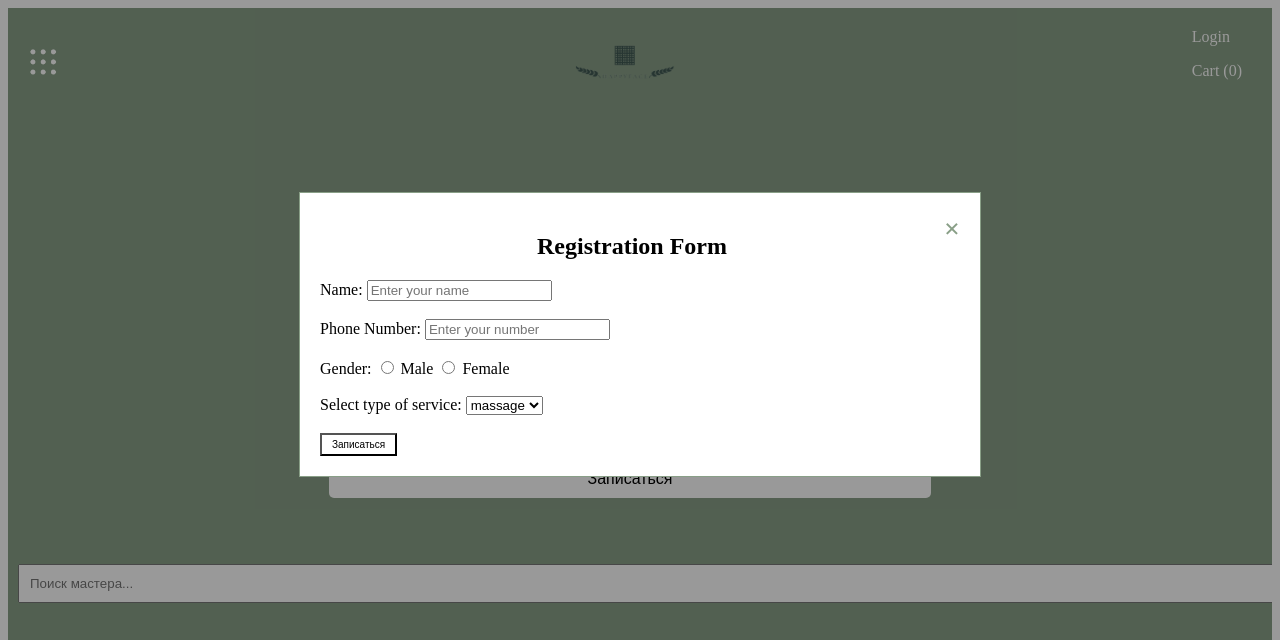
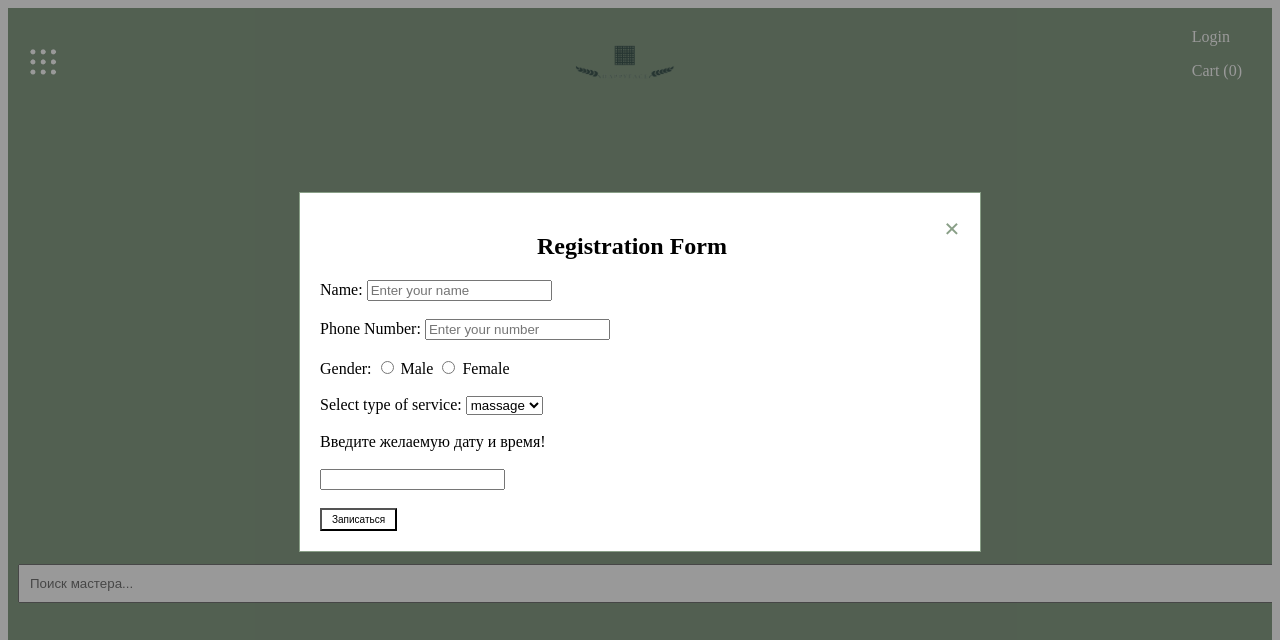
Before and after one commit to araraki-dev/HappyFace, a plain HTML site: page hf/index.html in a window 1280 px wide. Both pictures are taken after a click on the button "Записаться". Shown: the top 640 px of the page. Drawn offline with nearby package versions, Linux system fonts and the light colour scheme.

Commit message:
Update index.html

```diff
--- a/hf/index.html
+++ b/hf/index.html
@@ -388,6 +388,9 @@
                   <option value="manicure">manicure</option>
                 </select><br><br>
 
+                <label for="user_input">Введите желаемую дату и время!</label><br><br>
+                <input type="text" id="user_input" name="user_input"><br><br>
+
                 <button type="submit" onclick="SubForm()">Зарегистрировать</button>
               </form>
             </div>
@@ -418,6 +421,9 @@
                   <option value="manicure">manicure</option>
                 </select><br><br>
 
+                <label for="user_input">Введите желаемую дату и время!</label><br><br>
+                <input type="text" id="user_input" name="user_input"><br><br>
+
                 <button type="submit" onclick="SubForm()">Записаться</button>
               </form>
             </div>
```
